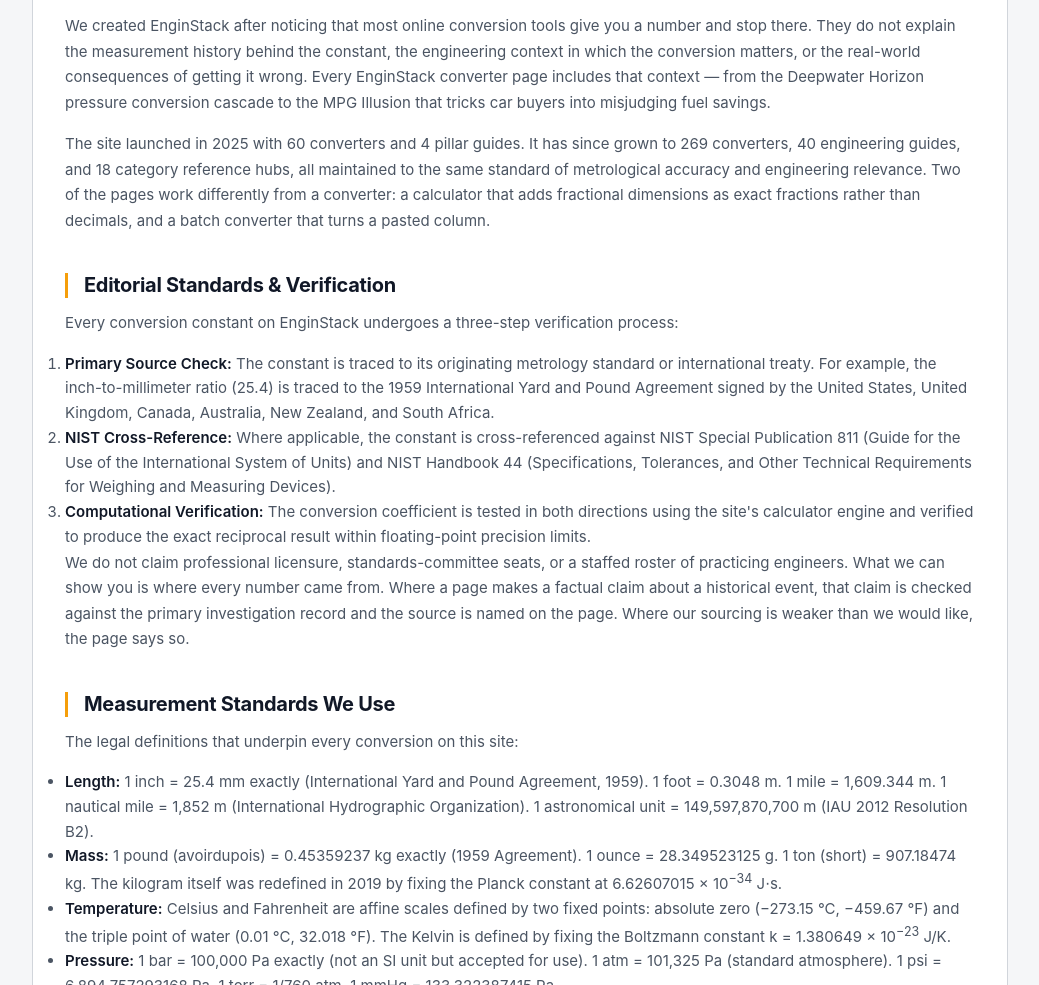
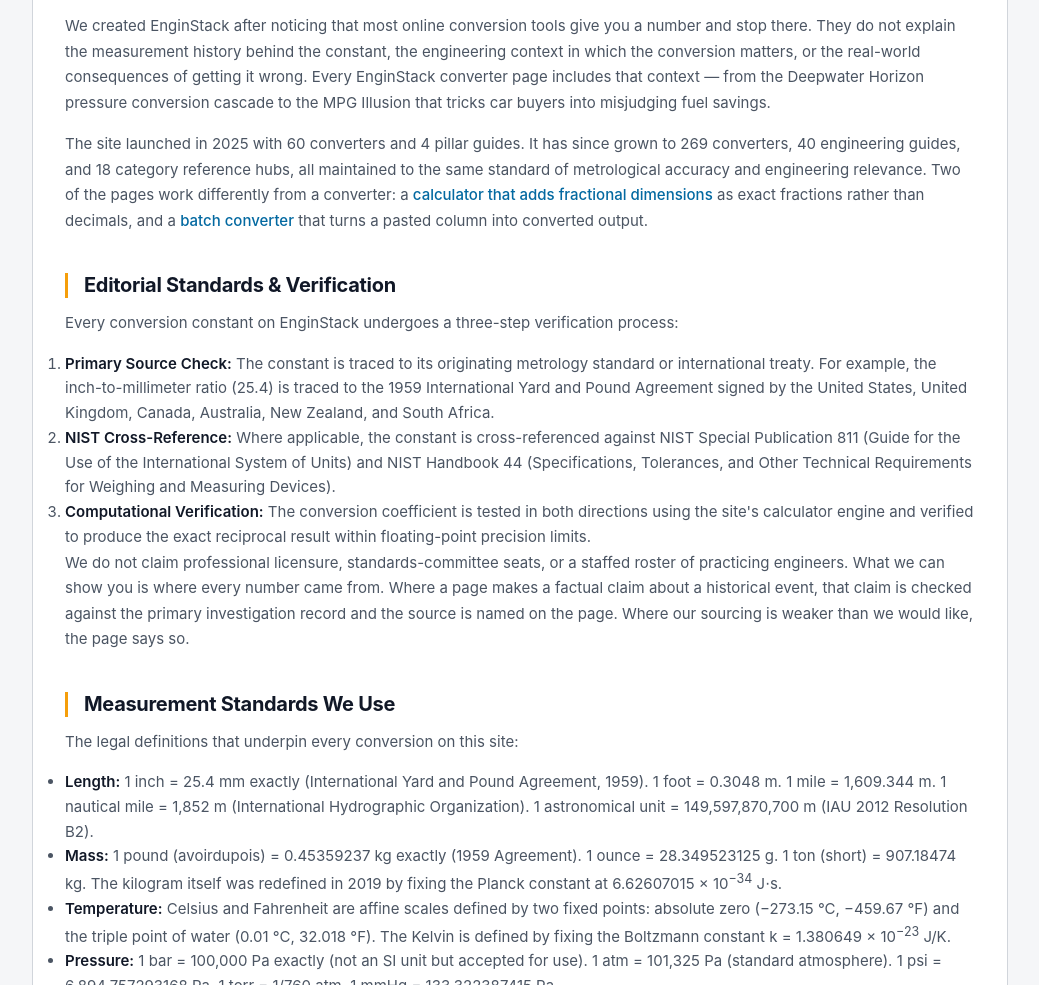
Before and after one commit to rkingers776-boop/enginstack, a plain HTML site: page about.html in a window 1280 px wide. Shown: the part 1248-2233 px from the top of the page, without its empty margins (120-1159 px from the left). Drawn offline with Linux system fonts and the light colour scheme.

Commit message:
fix(about): link the two tool pages instead of naming them in prose

```diff
--- a/about.html
+++ b/about.html
@@ -75,7 +75,7 @@
             <h2>Why EnginStack Exists</h2>
             <p>Search engines can answer &ldquo;how many centimeters in an inch&rdquo; &mdash; but they cannot tell you why the 1959 International Yard and Pound Agreement matters for your PCB design tolerances, or how unit conversion errors caused the loss of a $327 million Mars orbiter. That context is the value we add.</p>
             <p>We created EnginStack after noticing that most online conversion tools give you a number and stop there. They do not explain the measurement history behind the constant, the engineering context in which the conversion matters, or the real-world consequences of getting it wrong. Every EnginStack converter page includes that context &mdash; from the Deepwater Horizon pressure conversion cascade to the MPG Illusion that tricks car buyers into misjudging fuel savings.</p>
-            <p>The site launched in 2025 with 60 converters and 4 pillar guides. It has since grown to 269 converters, 40 engineering guides, and 18 category reference hubs, all maintained to the same standard of metrological accuracy and engineering relevance. Two of the pages work differently from a converter: a calculator that adds fractional dimensions as exact fractions rather than decimals, and a batch converter that turns a pasted column. </p>
+            <p>The site launched in 2025 with 60 converters and 4 pillar guides. It has since grown to 269 converters, 40 engineering guides, and 18 category reference hubs, all maintained to the same standard of metrological accuracy and engineering relevance. Two of the pages work differently from a converter: a <a href="/feet-inches-calculator">calculator that adds fractional dimensions</a> as exact fractions rather than decimals, and a <a href="/batch-unit-converter">batch converter</a> that turns a pasted column into converted output.</p>
 
             <h2>Editorial Standards &amp; Verification</h2>
             <p>Every conversion constant on EnginStack undergoes a three-step verification process:</p>
```
